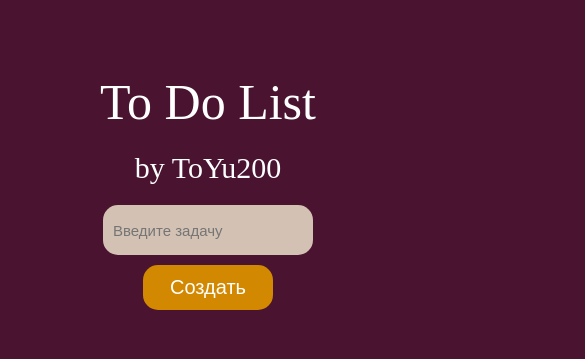
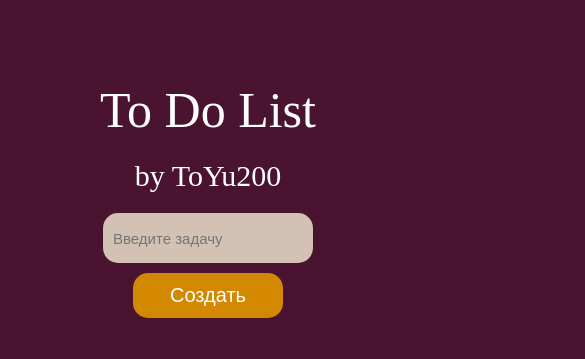
Before and after one commit to ToYu200/To-do-list, a plain HTML site: page index.html in a window 390 px wide. Shown: the top 359 px of the page, 585 px wide, since content can reach past the window. Drawn offline with Linux system fonts and the light colour scheme; a web font is replaced by a local one.

Commit message:
Add files via upload

```diff
--- a/style/style.css
+++ b/style/style.css
@@ -115,8 +115,13 @@ body {
 
 @media (max-width: 768px) {
 
+html {
+    overflow-x: hidden;
+}
+
 body {
     background:#4A132F;
+    overflow-x: hidden;
 }
 
 .container {
@@ -145,7 +150,6 @@ body {
     margin-left: 10px;
     display: flex;
     flex-direction: column;
-
 }
 
 
@@ -166,10 +170,10 @@ body {
 }
 
 .addtask {
-    margin-left: 115px;
+    margin-left: 105px;
     border-radius: 15px;
     border: none;
-    width: 130px;
+    width: 150px;
     height: 45px;
     flex-shrink: 0;
     background-color: #D28800;
@@ -203,7 +207,7 @@ body {
 }
 
 .deletetask {
-    margin-top: 15px;
+    margin-top: 10px;
     width: 30px;
     height: 30px;
     border: none;
@@ -216,7 +220,7 @@ body {
     display: flex;
     align-items: start;
     border-radius: 15px;
-    width: 320px;
+    width: 315px;
     background-color: #514544;
     margin-left: 15px;
     overflow: hidden;
```
